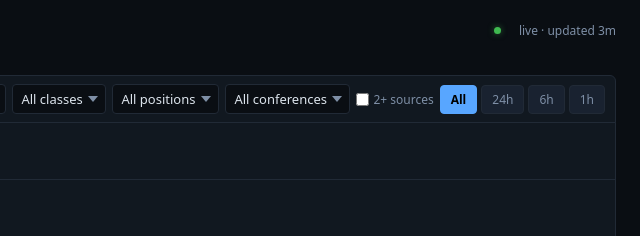
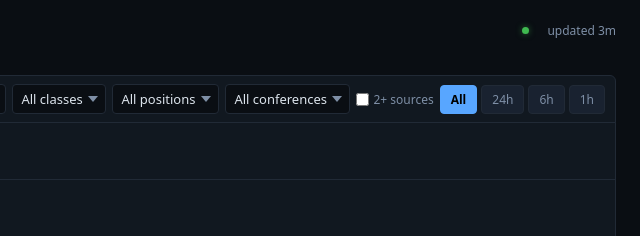
Before and after one commit to bigWRguy/OfferWire, a website: page site/index.html in a window 1280 px wide. Shown: the top 236 px of the page, 640-1280 px from the left. Drawn offline with Linux system fonts and the light colour scheme.

Commit message:
Chill status: only alert if data >24h old

```diff
--- a/site/index.html
+++ b/site/index.html
@@ -194,21 +194,15 @@ function updateStats(){
 
 function updateStatus(){
   var age=0;
-  if(DATA.length&&DATA[0]&&DATA[0].lastSeenAt)age=(Date.now()-new Date(DATA[0].lastSeenAt))/60000;
-  var stale=(STATUS.staleSchools||[]).length;
-  var bf=STATUS.backfill;
-  var backfilling=bf&&bf.remainingWindows>0;
+  if(STATUS.generatedAt)age=(Date.now()-new Date(STATUS.generatedAt))/60000;
   var dot=$('status-dot'),fresh=$('fresh');
-  var dotCls='g',freshTxt='live';
-  if(!STATUS.searchConfigured){dotCls='r';freshTxt='offline'}
-  else if(!backfilling&&(age>60||stale>80)){dotCls='r';freshTxt='down'}
-  else if(!backfilling&&stale>20){dotCls='a';freshTxt='degraded'}
-  dot.className='dot '+dotCls;
-  fresh.textContent=freshTxt+' · updated '+ago(STATUS.generatedAt);
+  if(!STATUS.searchConfigured){dot.className='dot r';fresh.textContent='offline'}
+  else if(age>1440){dot.className='dot r';fresh.textContent='down · updated '+ago(STATUS.generatedAt)}
+  else{dot.className='dot g';fresh.textContent='updated '+ago(STATUS.generatedAt)}
   var alert=$('alert');
   var msg='',bad=false;
-  if(!STATUS.searchConfigured){msg='X search is not configured. National coverage is offline.';bad=true}
-  else if(!backfilling&&(age>60||stale>80)){msg=age>60?'Data is stale ('+ago(STATUS.generatedAt)+'). The collector may be stuck.':'Coverage collapsed: '+stale+' programs unswept >2h.';bad=true}
+  if(!STATUS.searchConfigured){msg='X search is not configured.';bad=true}
+  else if(age>1440){msg='Data is '+ago(STATUS.generatedAt)+' old. The collector may be stuck.';bad=true}
   alert.className='alert'+(msg?' '+(bad?'bad':'warn')+' on':'');
   alert.textContent=msg||'';
 }
```
